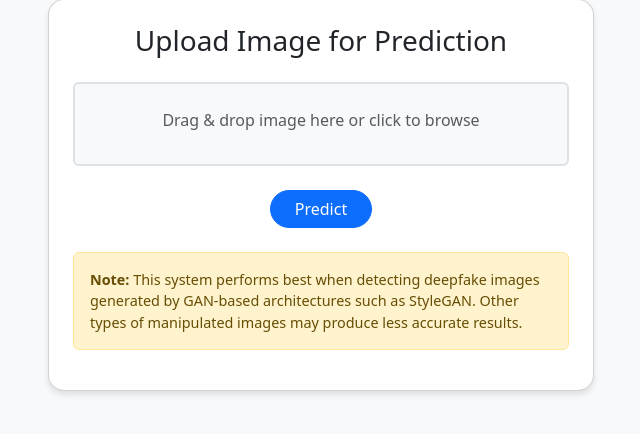
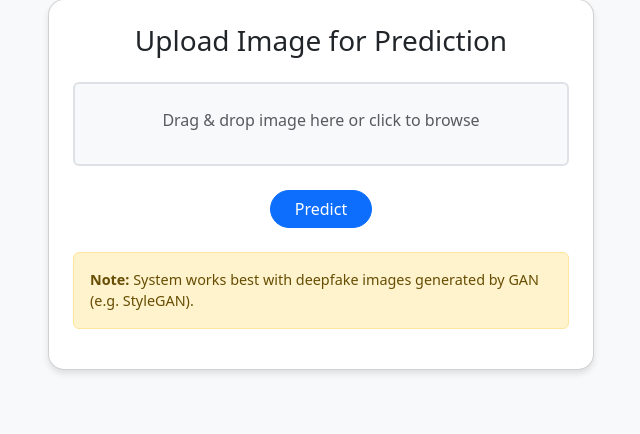
Before and after one commit to AldiPutra24/Deepfake-Detection, a Flask app: page / in a window 1280 px wide. Shown: the part 81-515 px from the top of the page, without its empty margins (319-959 px from the left). Run offline with Flask 3, Linux system fonts and the light colour scheme; some libraries are stand-ins or nearby versions.

Commit message:
Update index.html

```diff
--- a/templates/index.html
+++ b/templates/index.html
@@ -64,7 +64,7 @@
               <button class="btn btn-primary px-4 mt-2" type="submit">Predict</button>
             </div>
             <div class="alert alert-warning mt-4" role="alert" style="font-size: 0.9rem;">
-              <strong>Note:</strong> This system performs best when detecting deepfake images generated by GAN-based architectures such as StyleGAN. Other types of manipulated images may produce less accurate results.
+              <strong>Note:</strong> System works best with deepfake images generated by GAN (e.g. StyleGAN).
             </div>
             <div id="loading-indicator" class="text-center mt-3 d-none">
               <div class="spinner-border text-primary" role="status">
```
